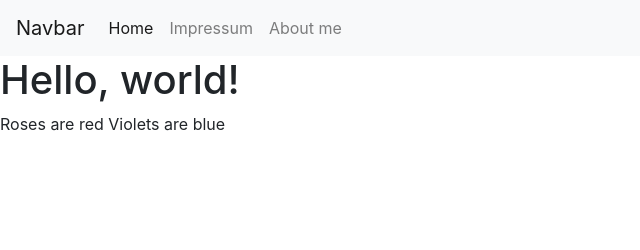
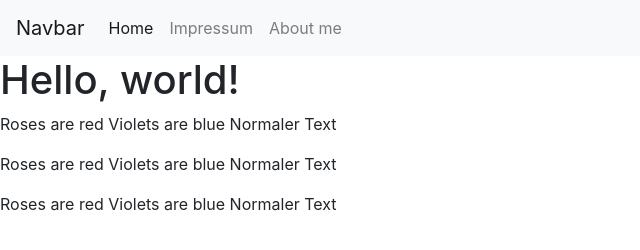
Before and after one commit to alibond007/-bung4_1, a plain HTML site: page index.html in a window 1280 px wide. Shown: the whole page, without its empty margins (0-640 px from the left). Drawn offline with nearby package versions, Linux system fonts and the light colour scheme.

Commit message:
verdreifachung des Textes

```diff
--- a/index.html
+++ b/index.html
@@ -30,6 +30,17 @@
 <p>
 Roses are red
 Violets are blue
+Normaler Text
+</p>
+<p>
+Roses are red
+Violets are blue
+Normaler Text
+</p>
+<p>
+Roses are red
+Violets are blue
+Normaler Text
 </p>
     <!-- Optional JavaScript -->
     <!-- jQuery first, then Popper.js, then Bootstrap JS -->
```
